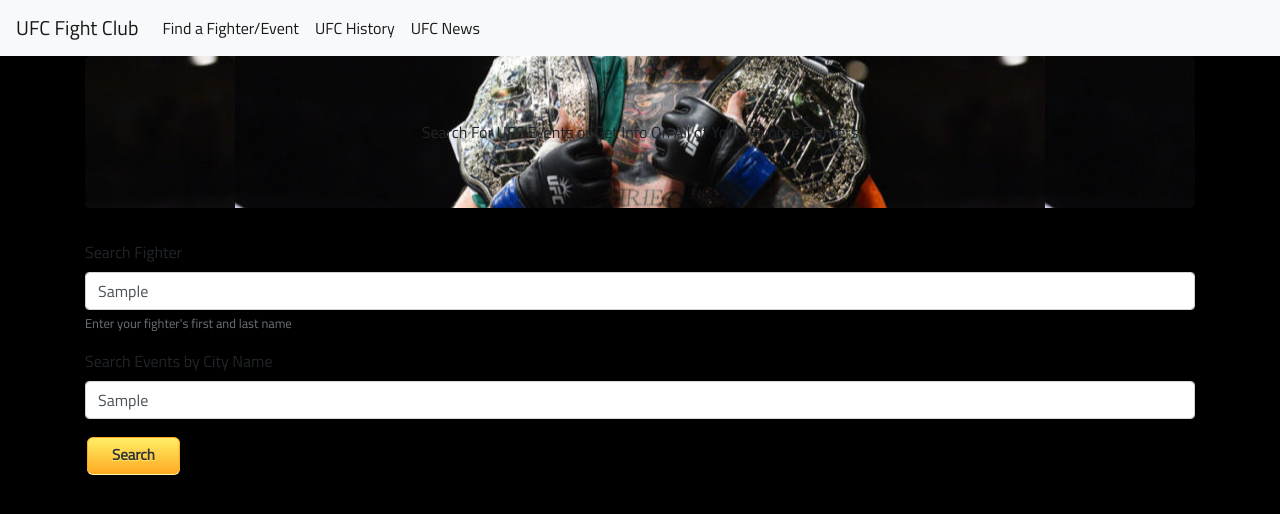
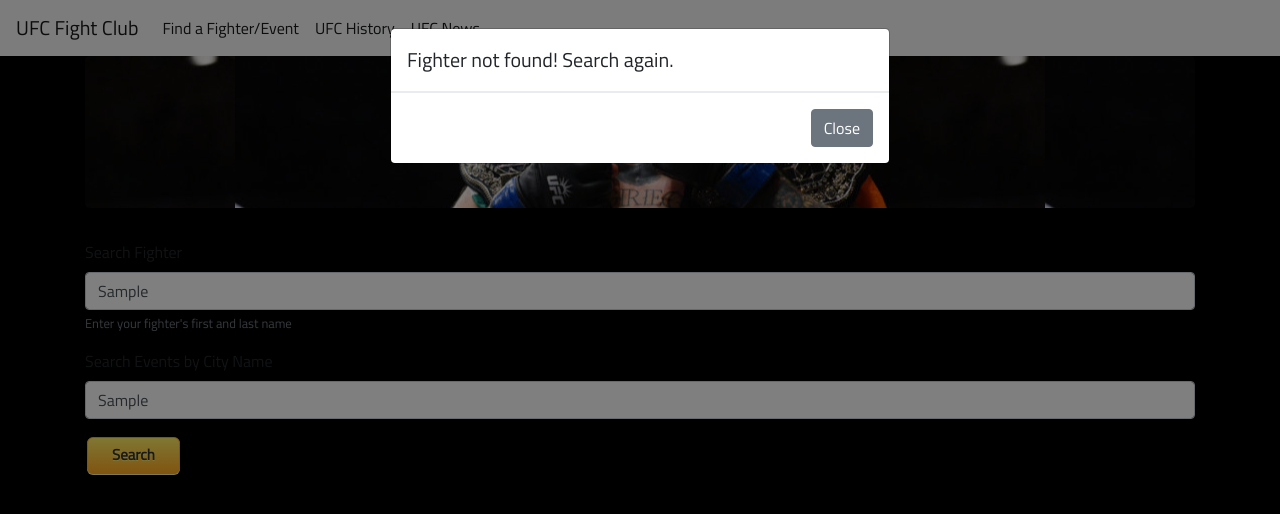
Before and after one commit to JackRyan1989/UltimateFanApp, a plain HTML site: page index.html in a window 1280 px wide. Both pictures are taken after typing "Sample", "Sample" into the empty fields and a click on the button "Search". Drawn offline with nearby package versions, Linux system fonts and the light colour scheme; no server answers; a web font is replaced by a local one.

Commit message:
Added need fighter toggle modal.

```diff
--- a/index.html
+++ b/index.html
@@ -39,7 +39,8 @@
         <div class="collapse navbar-collapse" id="navbarSupportedContent">
             <ul class="navbar-nav mr-auto">
                 <li class="nav-item active">
-                    <a class="nav-link" href="index.html">Find a Fighter/Event <span class="sr-only">(current)</span></a>
+                    <a class="nav-link" href="index.html">Find a Fighter/Event <span
+                            class="sr-only">(current)</span></a>
                 </li>
                 <li class="nav-item active">
                     <a class="nav-link" href="quiz.html">UFC History</a>
@@ -88,7 +89,24 @@
     <div id="fighters" class="row"></div>
 
 
+    <!-- Modal for fighters not found: -->
+    <div class="modal fade" id="fighterFailModal" tabindex="-1" role="dialog" aria-labelledby="fighterFailModalLabel"
+        aria-hidden="true">
+        <div class="modal-dialog" role="document">
+            <div class="modal-content">
+                <div class="modal-header">
+                    <h5 class="modal-title" id="fighterFailModalLabel"> Fighter not found!
+                        Search again.</h5>
 
+                </div>
+                <div class="modal-footer">
+                    <button type="button" class="btn btn-secondary" data-dismiss="modal">Close</button>
+                </div>
+
+            </div>
+
+        </div>
+    </div>
 
     <!-- Modal for location not found: -->
     <div class="modal fade" id="locationFailModal" tabindex="-1" role="dialog" aria-labelledby="exampleModalLabel"
--- a/index.js
+++ b/index.js
@@ -15,7 +15,7 @@ $(document).ready(function () {
         var userFighter = $("#fighterInput").val().trim().toLowerCase();
         var fighterSplit  = userFighter.split(" ");
         var userFighterURL = (fighterSplit[0] + "-" + fighterSplit[1]);
-        $.get((corsAnywhere + ufcURL + userFighterURL), function(data){
+        var request = $.get((corsAnywhere + ufcURL + userFighterURL), function(data){
             var html = $(data);
             var fightHistory = html[209].childNodes[15].childNodes[87].childNodes[1].childNodes[1].childNodes[5].childNodes[1];
             var fighterInfo = fightHistory.children[5].children[1].children[0];
@@ -29,7 +29,12 @@ $(document).ready(function () {
             var record = $(fightHistory.children[4].children[2].children[0].children[0].children[1]).text();
             var mostRecentFight = $(fightHistory.children[11].children[1].children[0].children[0].children[1].children[2].children[0]).text();
         });
+        //If we can't find a fighter let the user know.
+        if (!(request.statusText)) {
+            $("#fighterFailModal").modal("toggle");
+        };
 
+        //Write code that puts in the fighter cards:
 
         //Location search function:
         var city = $("#cityInput").val().trim();
```
Lines whose indentation alone changed are shown as unchanged.
